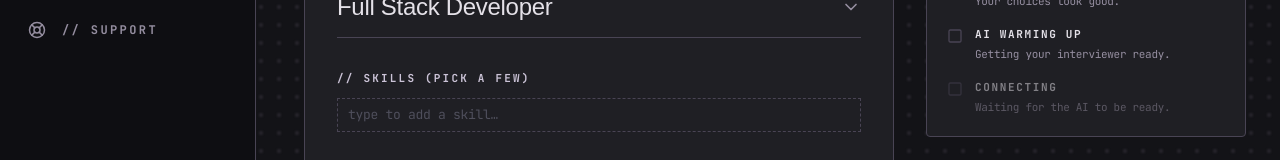
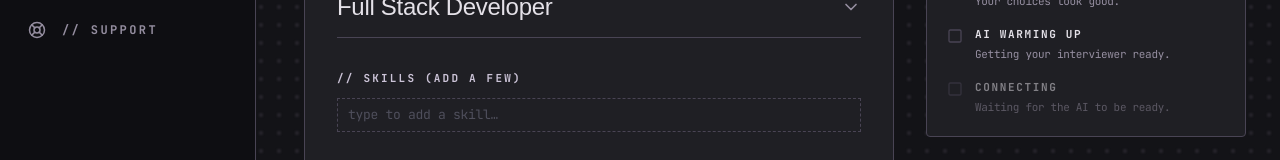
Before and after one commit to MimansaPatle/PrepAI, a Next.js app: page /interview in a window 1280 px wide. Shown: the part 290-450 px from the top of the page. Built offline with nearby package versions, Linux system fonts and the light colour scheme; a web font is replaced by a local one.

Commit message:
minor changes

```diff
--- a/components/InterviewSetup.jsx
+++ b/components/InterviewSetup.jsx
@@ -259,7 +259,7 @@ export default function InterviewSetup() {
             </div>
 
             <div>
-              <FieldLabel>{"// skills (pick a few)"}</FieldLabel>
+              <FieldLabel>{"// skills (Add a few)"}</FieldLabel>
               <SkillTagField value={skills} onChange={setSkills} suggestions={SKILL_SUGGESTIONS} />
             </div>
 
```
